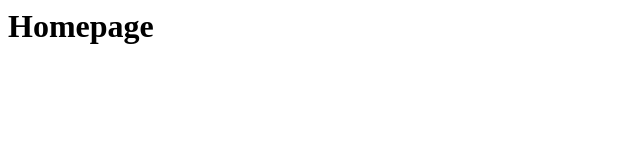
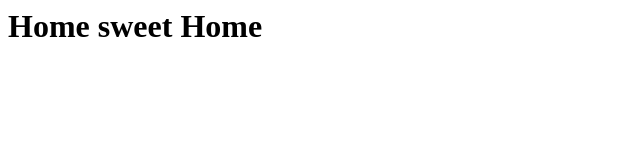
Before and after one commit to iwonanna/Project-CFG, a plain HTML site: page index.html in a window 1280 px wide. Shown: the whole page, without its empty margins (0-640 px from the left). Drawn offline with Linux system fonts and the light colour scheme.

Commit message:
Update index.html

```diff
--- a/index.html
+++ b/index.html
@@ -1,3 +1,4 @@
 <h1>
-Homepage
+Home sweet Home
+
 </h1>
```
